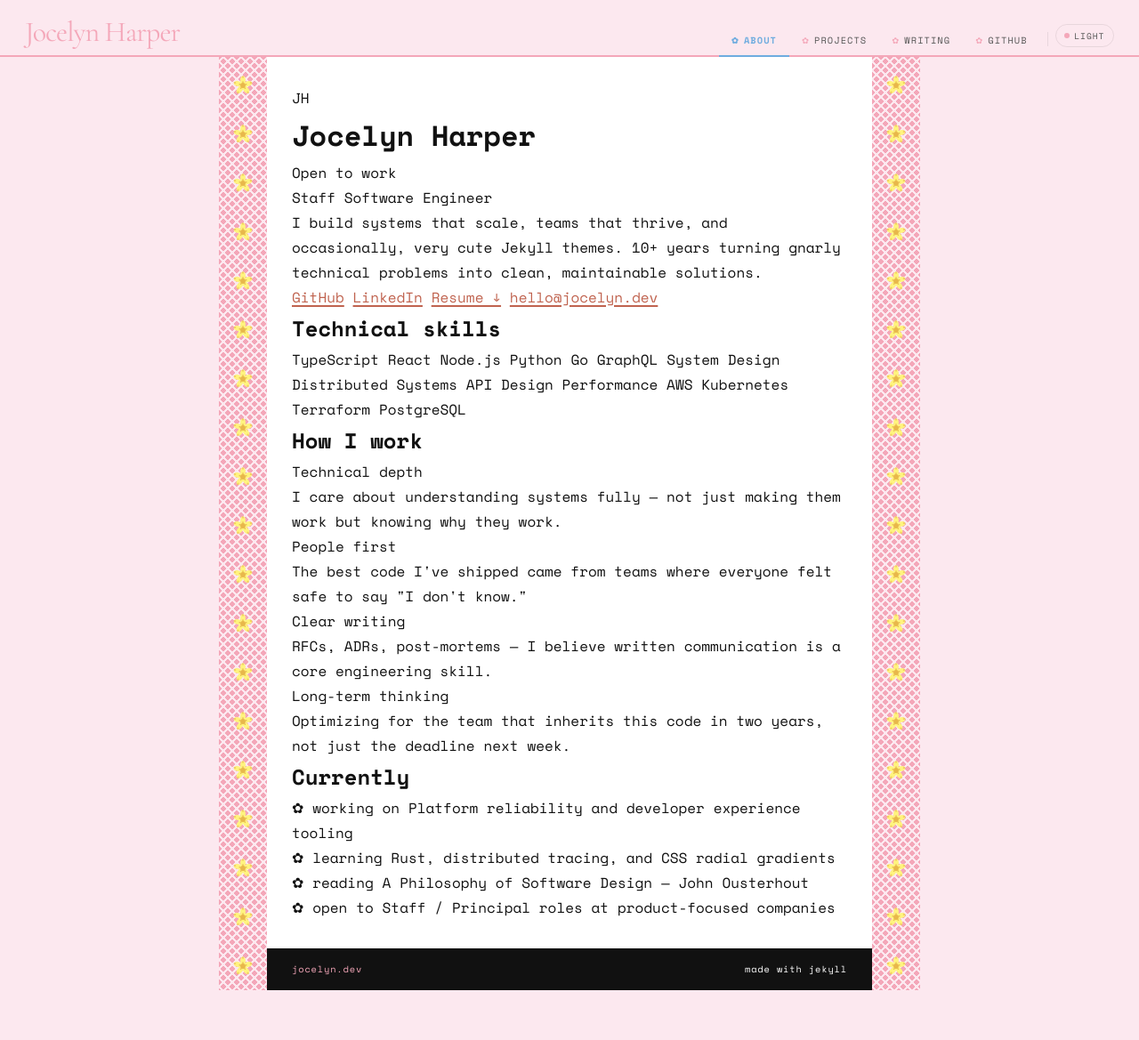
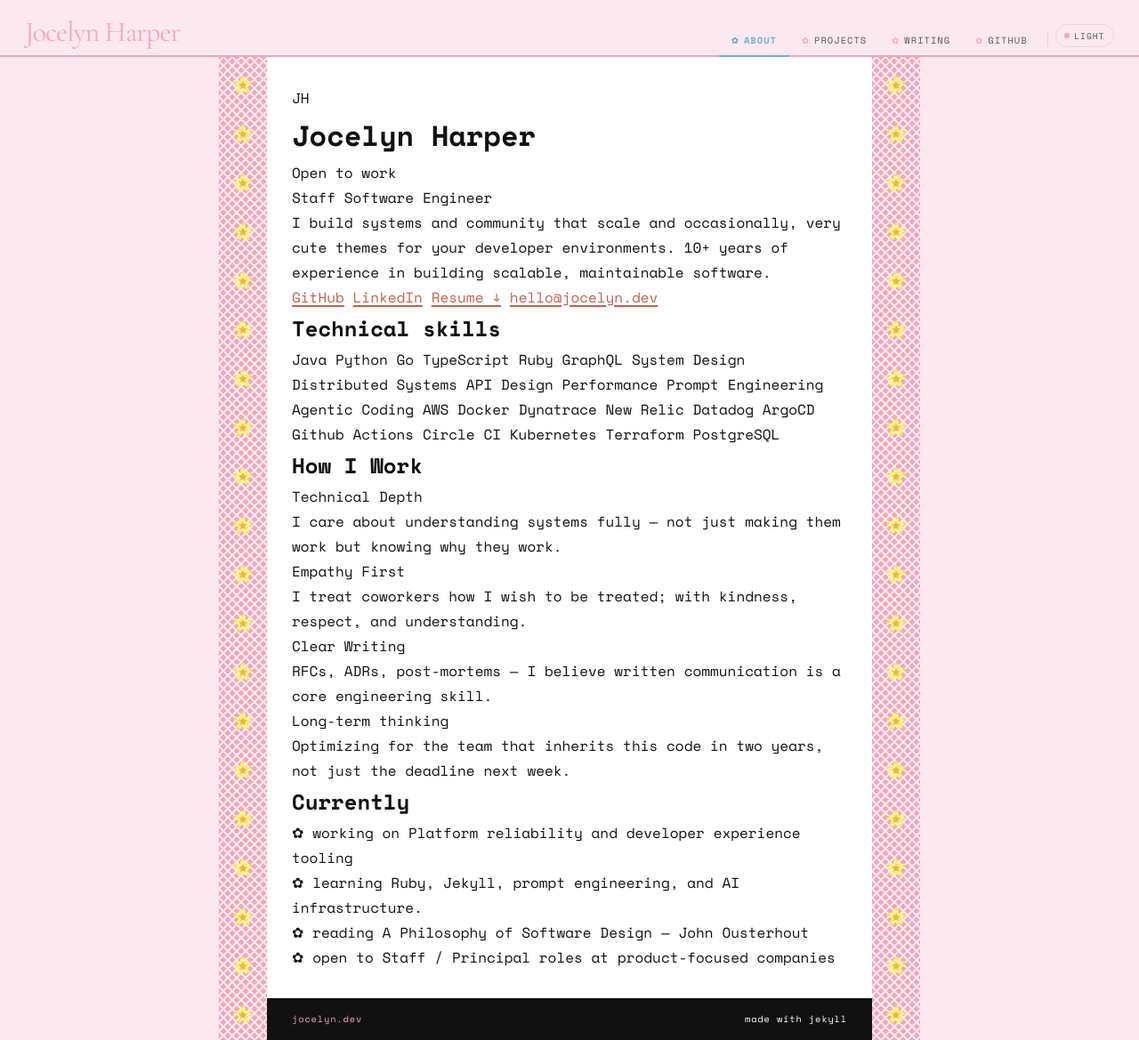
Before and after one commit to javawitch/javawitch.github.io, a Jekyll site: the page built from about.html, in a window 1280 px wide. Shown: the whole page at 89% size. Built offline with Jekyll 4.4.1, drawn with Linux system fonts in a browser that asks for light colours; before the commit the page ends 1113 px from its top, so only the background shows below that.

Commit message:
Replacing placeholder text with actual things about me lol

```diff
--- a/about.html
+++ b/about.html
@@ -22,10 +22,10 @@ looking: true
       {% endif %}
     </div>
     <p class="hero-role">Staff Software Engineer</p>
-    <p class="hero-bio">I build systems that scale, teams that thrive, and occasionally, very cute Jekyll themes. 10+ years turning gnarly technical problems into clean, maintainable solutions.</p>
+    <p class="hero-bio">I build systems and community that scale and occasionally, very cute themes for your developer environments. 10+ years of experience in building scalable, maintainable software.</p>
     <div class="contact-row">
       <a class="contact-link" href="https://github.com/javawitch">GitHub</a>
-      <a class="contact-link" href="https://linkedin.com/in/yourhandle">LinkedIn</a>
+      <a class="contact-link" href="https://linkedin.com/in/jocelyn-harper">LinkedIn</a>
       <a class="contact-link" href="/assets/resume.pdf">Resume ↓</a>
       <a class="contact-link" href="mailto:hello@jocelyn.dev">hello@jocelyn.dev</a>
     </div>
@@ -35,17 +35,26 @@ looking: true
 <div class="about-section">
   <div class="section-head"><h2>Technical skills</h2><div class="section-line"></div></div>
   <div class="skills-grid">
-    <span class="skill skill--lang">TypeScript</span>
-    <span class="skill skill--lang">React</span>
-    <span class="skill skill--lang">Node.js</span>
+    <span class="skill skill--lang">Java</span>
     <span class="skill skill--lang">Python</span>
     <span class="skill skill--lang">Go</span>
+    <span class="skill skill--lang">TypeScript</span>
+    <span class="skill skill--lang">Ruby</span>
     <span class="skill skill--lang">GraphQL</span>
     <span class="skill skill--arch">System Design</span>
     <span class="skill skill--arch">Distributed Systems</span>
     <span class="skill skill--arch">API Design</span>
     <span class="skill skill--arch">Performance</span>
+    <span class="skill skill--arch">Prompt Engineering</span>
+    <span class="skill skill--arch">Agentic Coding</span>
     <span class="skill skill--infra">AWS</span>
+    <span class="skill skill--infra">Docker</span>
+    <span class="skill skill--infra">Dynatrace</span>
+    <span class="skill skill--infra">New Relic</span>
+    <span class="skill skill--infra">Datadog</span>
+    <span class="skill skill--infra">ArgoCD</span>
+    <span class="skill skill--infra">Github Actions</span>
+    <span class="skill skill--infra">Circle CI</span>
     <span class="skill skill--infra">Kubernetes</span>
     <span class="skill skill--infra">Terraform</span>
     <span class="skill skill--infra">PostgreSQL</span>
@@ -53,18 +62,18 @@ looking: true
 </div>
 
 <div class="about-section">
-  <div class="section-head"><h2>How I work</h2><div class="section-line"></div></div>
+  <div class="section-head"><h2>How I Work</h2><div class="section-line"></div></div>
   <div class="values-grid">
     <div class="value-card">
-      <p class="value-label">Technical depth</p>
+      <p class="value-label">Technical Depth</p>
       <p class="value-text">I care about understanding systems fully — not just making them work but knowing why they work.</p>
     </div>
     <div class="value-card">
-      <p class="value-label">People first</p>
-      <p class="value-text">The best code I've shipped came from teams where everyone felt safe to say "I don't know."</p>
+      <p class="value-label">Empathy First</p>
+      <p class="value-text">I treat coworkers how I wish to be treated; with kindness, respect, and understanding.</p>
     </div>
     <div class="value-card">
-      <p class="value-label">Clear writing</p>
+      <p class="value-label">Clear Writing</p>
       <p class="value-text">RFCs, ADRs, post-mortems — I believe written communication is a core engineering skill.</p>
     </div>
     <div class="value-card">
@@ -85,7 +94,7 @@ looking: true
     <div class="currently-item">
       <span class="currently-dot">✿</span>
       <span class="currently-label">learning</span>
-      <span class="currently-val">Rust, distributed tracing, and CSS radial gradients</span>
+      <span class="currently-val">Ruby, Jekyll, prompt engineering, and AI infrastructure.</span>
     </div>
     <div class="currently-item">
       <span class="currently-dot">✿</span>
```
